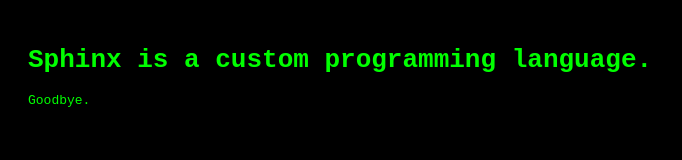
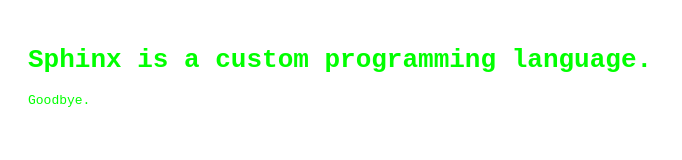
Before and after one commit to johnporkcodes/sphinx, a plain HTML site: page index.html in a window 1280 px wide. Shown: the whole page, without its empty margins (0-682 px from the left). Drawn offline with Linux system fonts and the light colour scheme.

Commit message:
9/20/2026

```diff
--- a/index.html
+++ b/index.html
@@ -3,8 +3,27 @@
   <head>
     <title>Sphinx</title>
   </head>
-  <body style="background-color: #000; color: #0f0; font-family: monospace; padding: 20px;">
+  <body style="background-color: #FFFFFF; color: #0f0; font-family: monospace; padding: 20px;">
     <h1>Sphinx is a custom programming language.</h1>
     <p>Goodbye.</p>
   </body>
 </html>
+
+<!--
+	"black": "#000000",
+	"blue": "#0000AA",
+	"brightBlack": "#555555",
+	"brightBlue": "#5555FF",
+	"brightCyan": "#55FFFF",
+	"brightGreen": "#55FF55",
+	"brightPurple": "#FF55FF",
+	"brightRed": "#FF5555",
+	"brightWhite": "#FFFFFF",
+	"brightYellow": "#FFFF55",
+	"cyan": "#00AAAA",
+	"green": "#00AA00",
+	"purple": "#AA00AA",
+	"red": "#AA0000",
+	"white": "#AAAAAA",
+	"yellow": "#AA5500"
+-->
```
